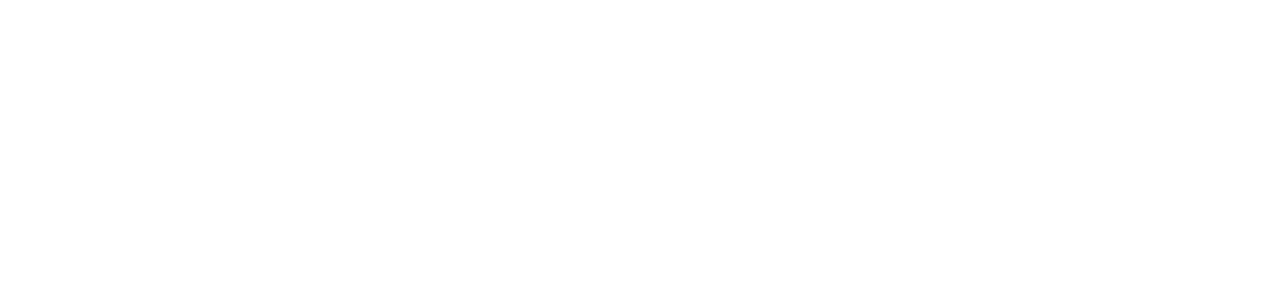
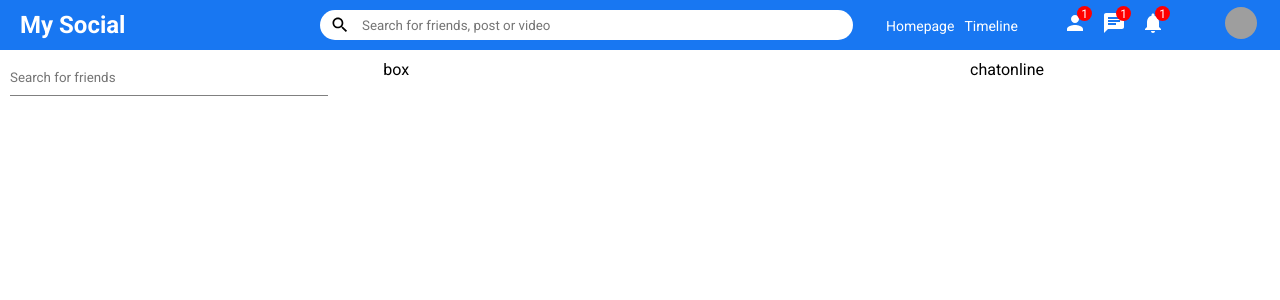
Before and after one commit to lbeketl/mern-social-media-app, a React (Create React App) app in the folder social-media-client/: page /messenger in a window 1280 px wide. Shown: the top 300 px of the page. Built offline with nearby package versions, Linux system fonts and the light colour scheme.

Commit message:
Messenger commit 12.44

```diff
--- a/social-media-client/src/App.js
+++ b/social-media-client/src/App.js
@@ -3,6 +3,7 @@
 import Profile from './pages/profile/Profile';
 import Login from './pages/login/Login';
 import Register from './pages/register/Register';
+import Messenger from './pages/messenger/Messenger';
 import { AuthContext } from './context/AuthContext';
 import { useContext } from 'react';
 
@@ -22,6 +23,9 @@
        <Route path="/register">
         {user ? <Redirect to="/"/> : <Register/>}
        </Route>
+       <Route path="/messenger">
+        {!user ? <Redirect to="/"/> : <Messenger/>}
+       </Route>
        <Route path="/profile/:username">
         <Profile/>
        </Route>
--- /dev/null
+++ b/social-media-client/src/pages/messenger/Messenger.jsx
@@ -0,0 +1,33 @@
+import React from 'react';
+import './messenger.css';
+import Topbar from '../../components/topbar/Topbar';
+
+function Messenger() {
+  return (
+    <>
+      <Topbar />
+      <div className="messenger">
+        <div className="chatMenu">
+          <div className="chatMenuWrapper">
+            <input
+              className="chatMenuInput"
+              type="text"
+              placeholder="Search for friends"  />
+          </div>
+        </div>
+        <div className="chatBox">
+          <div className="chatBoxWrapper">
+            box
+          </div>
+        </div>
+        <div className="chatOnline">
+          <div className="chatOnlineWrapper">
+            chatonline
+          </div>
+        </div>
+      </div>
+    </>
+  );
+}
+
+export default Messenger;
--- /dev/null
+++ b/social-media-client/src/pages/messenger/messenger.css
@@ -0,0 +1,32 @@
+.messenger {
+  height: 97vh;
+  display: flex;
+}
+
+.chatMenu {
+  flex: 3.5;
+}
+
+.chatMenuInput {
+  width: 90%;
+  padding: 10px 0;
+  border: none;
+  border-bottom: 1px solid gray;
+}
+
+.chatMenuInput:focus {
+  outline: none;
+}
+
+.chatBox {
+  flex: 5.5;
+}
+
+.chatOnline {
+  flex: 3;
+}
+
+.chatMenuWrapper, .chatBoxWrapper, .chatOnlineWrapper {
+  padding: 10px;
+  height: 100%;
+}
```
Also changed, not shown: social-media-client/src/components/conversations/Conversations.jsx (added), social-media-client/src/components/conversations/conversations.css (added).
